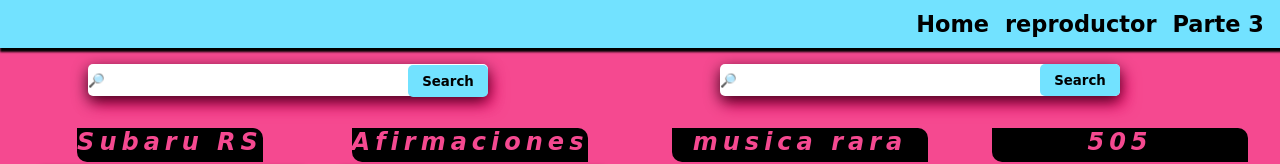
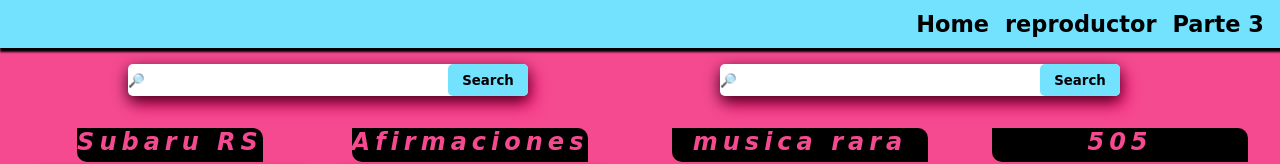
Before and after one commit to ordogens/reproductor-audio-video, a React (Vite) app: page /reproductores in a window 1280 px wide. Shown: the top 164 px of the page. Built offline with nearby package versions, Linux system fonts and the light colour scheme.

Commit message:
correccion de los inputs

```diff
--- a/src/rederizador/audioo/audio.css
+++ b/src/rederizador/audioo/audio.css
@@ -11,7 +11,7 @@
   overflow-y: scroll;
 
   .input2 {
-    position: absolute;
+    position: fixed;
     top: 4rem;
     right: 10rem;
     width: 25rem;
@@ -19,6 +19,7 @@
     outline: none;
     border-radius: 5px;
     border: none;
+    z-index: 1000;
     box-shadow: rgba(0, 0, 0, 0.781) 0px 5px 15px,
     rgb(255, 19, 117) 5px 10px 15px;
   }
@@ -29,7 +30,8 @@
 
   .btn2 {
     cursor: pointer;
-    position: absolute;
+    position: fixed;
+    z-index: 1000;
     top: 4rem;
     right: 10rem;
     width: 5rem;
--- a/src/rederizador/videoo/Video.css
+++ b/src/rederizador/videoo/Video.css
@@ -1,20 +1,21 @@
 /* aquí se importa la fuente comic sans */
-@import url('https://fonts.googleapis.com/css2?family=Comic+Neue:wght@300&display=swap');
+@import url("https://fonts.googleapis.com/css2?family=Comic+Neue:wght@300&display=swap");
 
-.Video{
+.Video {
   height: 100%;
   width: 50%;
   /* background-color: blueviolet; */
   overflow-y: scroll;
-    font-family:comic sans ms;
+  font-family: comic sans ms;
   background-color: rgba(245, 73, 144);
 
-     .imput{
-        position: relative;
-        left: 5.5rem;
+  .imput {
+    position: fixed;
+    z-index: 1000;
+    left: 8rem;
     width: 25rem;
     height: 2rem;
-        top: 1rem;
+    top: 4rem;
     outline: none;
     border-radius: 5px;
     border: none;
@@ -23,45 +24,43 @@
   }
 }
 
-
-.btn{
+.btn {
   cursor: pointer;
-    position: relative;
-    top: 17px;
-    left: .5rem;
+  position: fixed;
+  z-index: 1000;
+  top: 4rem;
+  left: 28rem;
   width: 5rem;
   height: 2rem;
   border-radius: 5px;
   border: none;
   font-weight: bold;
-    font-family:comic sans ms;
+  font-family: comic sans ms;
   background-color: #72e2ff;
-     transition: all .5s ease-in-out;
+  transition: all 0.5s ease-in-out;
 }
 
-.btn:hover{
+.btn:hover {
   background-color: #ff57b4;
-
 }
 
-video{
+video {
   width: 17rem;
   height: 10rem;
-    margin-top: .3rem;
+  margin-top: 0.3rem;
   background-color: transparent;
-    border-radius: .5rem;
+  border-radius: 0.5rem;
   box-shadow: 2px 2px 5px 4px;
-    transition: all .5s ease-in-out;
+  transition: all 0.5s ease-in-out;
   /* background-color: red; */
 }
 
-video:hover{
+video:hover {
   cursor: pointer;
   box-shadow: 0px 0px 0px 0px;
-
 }
 
-h2{
+h2 {
   margin: 1rem 0 0 0;
   color: rgba(245, 73, 144);
   /* width: inherit; */
@@ -70,8 +69,8 @@ h2{
   font-weight: 600;
   letter-spacing: 5px;
   text-align: center;
-    padding:  0 0 .4rem 0;
-    margin-bottom: .2rem;
+  padding: 0 0 0.4rem 0;
+  margin-bottom: 0.2rem;
   border-bottom-left-radius: 10px;
   border-top-right-radius: 10px;
   background: #000;
@@ -100,12 +99,15 @@ h2{
 
 /* } */
 
-.spann{
+
+/*contenedor de los videos*/
+.spann {
   max-width: 100%;
   display: flex;
   flex-wrap: wrap;
-    padding:2rem 0 5rem 0;
+  padding: 2rem 0 5rem 0;
   justify-content: center;
+  margin-top: 2rem;
 
   & div {
     min-width: 300px;
@@ -115,19 +117,19 @@ h2{
   }
 }
 
-.Video::-webkit-scrollbar{
+.Video::-webkit-scrollbar {
   width: 7px;
 }
 
-.Video::-webkit-scrollbar-track{
+.Video::-webkit-scrollbar-track {
   background-color: transparent;
   border-radius: 10px;
 }
 
-.Video::-webkit-scrollbar-thumb{
+.Video::-webkit-scrollbar-thumb {
   background-color: #fc0b33;
   border-radius: 10px;
 }
-.Video::-webkit-scrollbar-thumb:hover{
+.Video::-webkit-scrollbar-thumb:hover {
   background-color: #d60326;
 }
```
Lines whose indentation alone changed are shown as unchanged.
